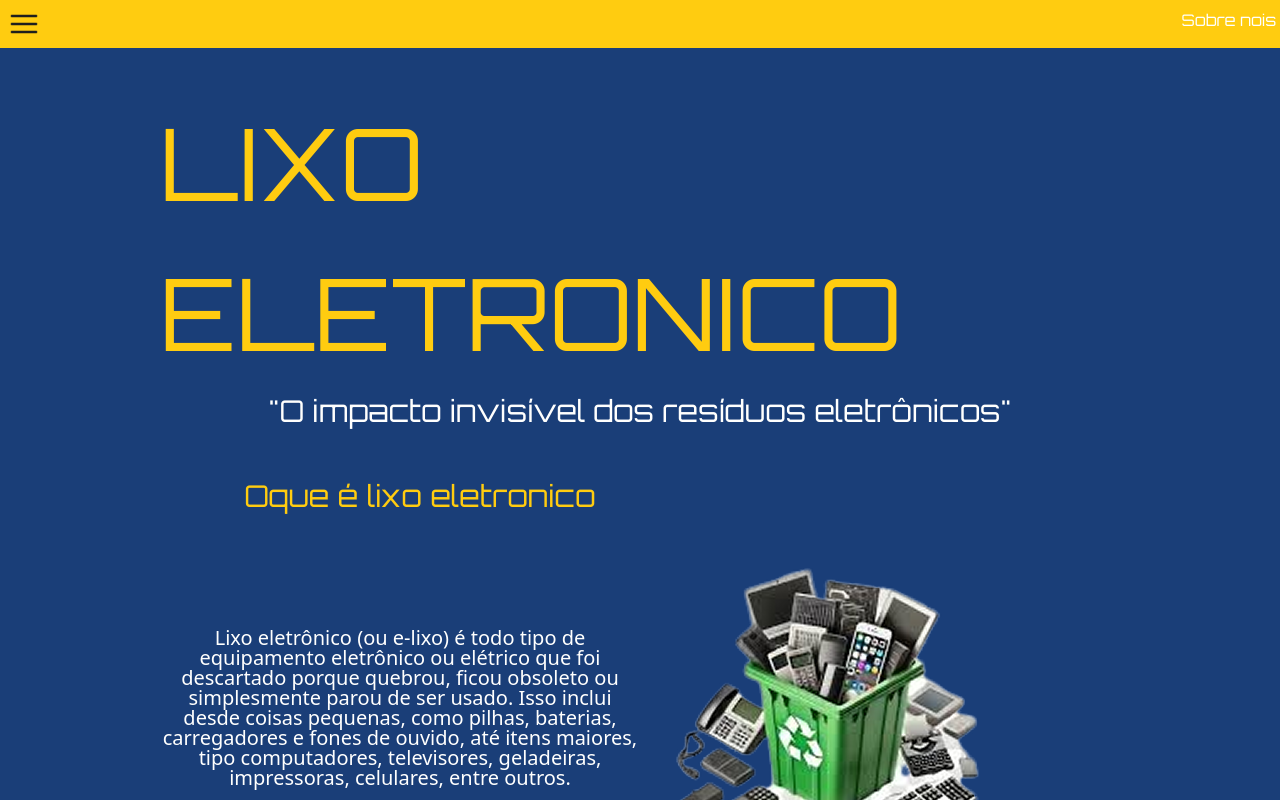
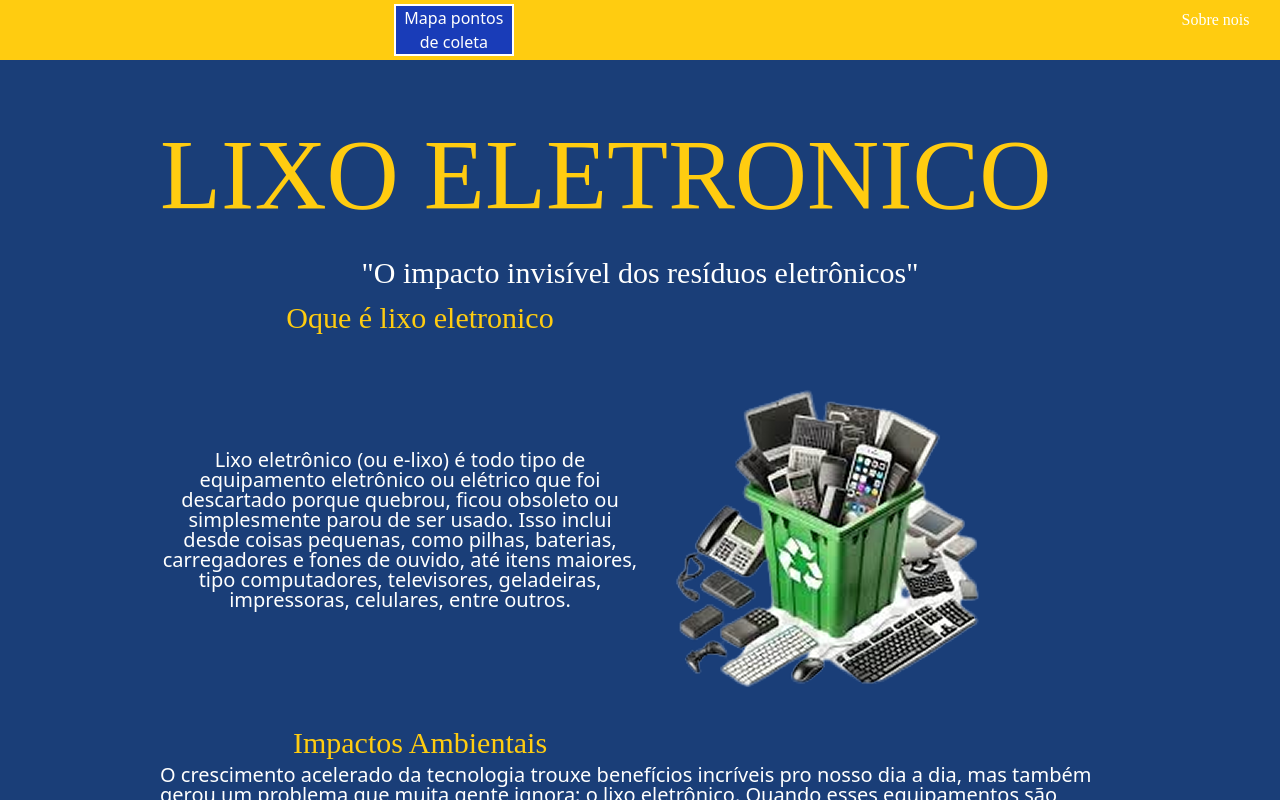
Before and after one commit to Ragnaroko12/site-react-proj-do-ano, a React (Vite) app: page / in a window 1280 px wide. Shown: the top 800 px of the page. Built offline with nearby package versions, Linux system fonts and the light colour scheme; a web font is replaced by a local one.

Commit message:
add bottoes

```diff
--- a/src/App.jsx
+++ b/src/App.jsx
@@ -1,11 +1,23 @@
 import BodyEletronic from "./components/LixoEletronico/BodyEletronic";
 import Texto from "./components/Geral/Text";
+import { useState } from "react";
+import NavBar from "./components/LixoEletronico/NavBar";
 
 function App() {
+  const [menuClick, setMenuClick] = useState(false);
+  const [mapaclick, setmapaclick] = useState(false);
+  function clicado() {
+    setMenuClick((F) => !F);
+  }
+  function setmapa() {
+    setmapaclick((F) => !F);
+  }
+
+  if (menuClick == false) {
     return (
       <div className="bg-blue h-screen w-screen">
         <div className="bg-blue">
-        <BodyEletronic />
+          <BodyEletronic clicado={clicado} verificar={menuClick} />
           <Texto title="Oque é lixo eletronico" position={1} link="1.png">
             Lixo eletrônico (ou e-lixo) é todo tipo de equipamento eletrônico ou
             elétrico que foi descartado porque quebrou, ficou obsoleto ou
@@ -15,32 +27,44 @@ function App() {
             celulares, entre outros.
           </Texto>
           <Texto position={2} title="Impactos Ambientais">
-          O crescimento acelerado da tecnologia trouxe benefícios incríveis pro
-          nosso dia a dia, mas também gerou um problema que muita gente ignora:
-          o lixo eletrônico. Quando esses equipamentos são descartados de forma
-          incorreta, o impacto no meio ambiente é muito maior do que parece. Os
-          resíduos eletrônicos possuem metais pesados como chumbo, mercúrio e
-          cádmio. Quando jogados no lixo comum ou deixados em terrenos baldios,
-          essas substâncias tóxicas acabam penetrando no solo e, com o tempo,
-          alcançam os lençóis freáticos e rios, contaminando a água que a gente
-          consome. Isso prejudica a agricultura, a vida aquática e pode
-          comprometer a segurança alimentar de diversas regiões.
+            O crescimento acelerado da tecnologia trouxe benefícios incríveis
+            pro nosso dia a dia, mas também gerou um problema que muita gente
+            ignora: o lixo eletrônico. Quando esses equipamentos são descartados
+            de forma incorreta, o impacto no meio ambiente é muito maior do que
+            parece. Os resíduos eletrônicos possuem metais pesados como chumbo,
+            mercúrio e cádmio. Quando jogados no lixo comum ou deixados em
+            terrenos baldios, essas substâncias tóxicas acabam penetrando no
+            solo e, com o tempo, alcançam os lençóis freáticos e rios,
+            contaminando a água que a gente consome. Isso prejudica a
+            agricultura, a vida aquática e pode comprometer a segurança
+            alimentar de diversas regiões.
           </Texto>
           <Texto position={3} link="1.png">
-          Lorem ipsum dolor sit amet consectetur adipisicing elit. Perspiciatis
-          velit aut quidem nobis natus veniam quasi! Magni ratione excepturi
-          harum quod a doloribus, repudiandae suscipit eligendi quo laboriosam,
-          non dolor! Illo voluptates voluptas dolorum sequi! Quibusdam odit
-          aspernatur porro quae et sequi maxime dolore neque deserunt molestiae
-          a ipsa nesciunt veritatis, itaque culpa eveniet? Rem quisquam nulla
-          exercitationem esse ab. Ipsam pariatur recusandae molestias ea maxime
-          repudiandae vero magni, dignissimos earum in mollitia quasi deleniti
-          labore sed magnam ratione accusantium eius perferendis ipsum eaque
-          tenetur sint error. Vitae, repellat. Maiores!
+            Lorem ipsum dolor sit amet consectetur adipisicing elit.
+            Perspiciatis velit aut quidem nobis natus veniam quasi! Magni
+            ratione excepturi harum quod a doloribus, repudiandae suscipit
+            eligendi quo laboriosam, non dolor! Illo voluptates voluptas dolorum
+            sequi! Quibusdam odit aspernatur porro quae et sequi maxime dolore
+            neque deserunt molestiae a ipsa nesciunt veritatis, itaque culpa
+            eveniet? Rem quisquam nulla exercitationem esse ab. Ipsam pariatur
+            recusandae molestias ea maxime repudiandae vero magni, dignissimos
+            earum in mollitia quasi deleniti labore sed magnam ratione
+            accusantium eius perferendis ipsum eaque tenetur sint error. Vitae,
+            repellat. Maiores!
           </Texto>
         </div>
       </div>
     );
+  } else if (mapaclick == true) {
+    <NavBar clicado={clicado} mapa={setmapa} />;
+    <h1>OITO</h1>;
+  } else {
+    return (
+      <div>
+        <NavBar clicado={clicado} mapa={setmapa} />
+      </div>
+    );
+  }
 }
 
 export default App;
--- a/src/components/Geral/Text.jsx
+++ b/src/components/Geral/Text.jsx
@@ -6,7 +6,7 @@ function Texto(props) {
   function position1() {
     return (
       <div className="bg-blue">
-        <div className="ml-40 mr-150 mt-10 text-center Orbitron text-yellow text-[30px]">
+        <div className="ml-40 mr-150 text-center Orbitron text-yellow text-[30px]">
           <h1>{titulo}</h1>
         </div>
         <div className=" items-center ml-40 mr-40 grid grid-cols-2 grid-row text-center ">
@@ -24,7 +24,7 @@ function Texto(props) {
   function position2() {
     return (
       <div className="bg-blue">
-        <div className="ml-40 mr-150 mt-10 text-center Orbitron text-yellow text-[30px]">
+        <div className="ml-40 mr-150 text-center Orbitron text-yellow text-[30px]">
           <h1>{titulo}</h1>
         </div>
         <div
@@ -41,7 +41,7 @@ function Texto(props) {
   function position3() {
     return (
       <div className="bg-blue">
-        <div className="ml-40 mr-150 mt-10 text-center Orbitron text-yellow text-[30px]">
+        <div className="ml-40 mr-150  text-center Orbitron text-yellow text-[30px]">
           <h1>{titulo}</h1>
         </div>
         <div
--- a/src/components/LixoEletronico/BodyEletronic.jsx
+++ b/src/components/LixoEletronico/BodyEletronic.jsx
@@ -1,16 +1,9 @@
-import { useState } from "react";
 import NavBar from "./NavBar";
 
-function BodyEletronic() {
-  const [menuClick, setMenuClick] = useState(false);
-
-  function clicado() {
-    setMenuClick((F) => !F);
-  }
-
+function BodyEletronic({ clicado }) {
   return (
     <div>
-      <NavBar verificar={menuClick} clicado={clicado} />
+      <NavBar clicado={clicado} />
       <div className="ml-40 mr-40 mt-10 bg-blue">
         <h1 className="Orbitron text-[100px] text-yellow">LIXO ELETRONICO</h1>
         <h2 className=" Orbitron text-[30px] text-white text-center">
--- a/src/components/LixoEletronico/NavBar.jsx
+++ b/src/components/LixoEletronico/NavBar.jsx
@@ -1,53 +1,20 @@
-import { useState } from "react";
-
-function NavBar({ verificar, clicado }) {
-  const [Valor, setvalor] = useState(1);
-  function verific() {
-    console.log = "clicado";
-    setvalor(2);
-  }
-  function Menu() {
-    if (verificar == true) {
-      return (
-        <div className="menu-start bg-yellow h-100 flex w-0 ml-[10px] rounded-b  r-3xl ">
-          <div className="ml-2">
-            <a href="http://">
-              <button>Plastico</button>
-            </a>
-          </div>
-        </div>
-      );
-    } else {
-      return (
-        <div className="menu-end bg-yellow h-100 flex w-70 ml-[10px]">
-          <div className="ml-2">
-            <a href="http://">
-              <button>Plastico</button>
-            </a>
-          </div>
-        </div>
-      );
-    }
-  }
-
+function NavBar({ clicado, mapa }) {
   return (
     <>
       <nav>
-        <div className="bg-yellow  h-12 w-screen">
+        <div className="bg-yellow  h-15 w-screen">
           <div className="grid grid-cols-13 ">
-            <div className="">
-              <img
-                src="./src/assets/Menu.png"
-                alt=""
-                onClick={clicado}
-                className="w-10 h-10 pl-2 pt-2 "
-              />
-
-              <Menu />
+            <div className="text-white Sans col-start-5 w-30 h-11 mt-1  ">
+              <button
+                className="border-2 border-solid bg-blue-800 "
+                onClick={mapa}
+              >
+                Mapa pontos de coleta
+              </button>
             </div>
 
             <div className="col-start-13 Orbitron mt-2 text-white">
-              <button onClick={verific}>Sobre nois</button>
+              <button onClick={clicado}>Sobre nois</button>
             </div>
           </div>
         </div>
--- a/src/index.css
+++ b/src/index.css
@@ -50,7 +50,7 @@
 }
 @font-face {
   font-family: "Orbitron";
-  src: url(./fonts/Orbitron/Orbitron-VariableFont_wght.ttf) format("woff2");
+  src: url(./fonts/Orbitron/Orbitron-VariableFont_wght.ttf) format("ttf");
 }
 .Orbitron {
   font-family: Orbitron;
@@ -59,7 +59,7 @@
 @font-face {
   font-family: "sans";
   src: url(./fonts/sans/OpenSans-Italic-VariableFont_wdth\wght.ttf)
-    format("woff2");
+    format("ttf");
 }
 
 .Sans {
```
Lines whose indentation alone changed are shown as unchanged.
